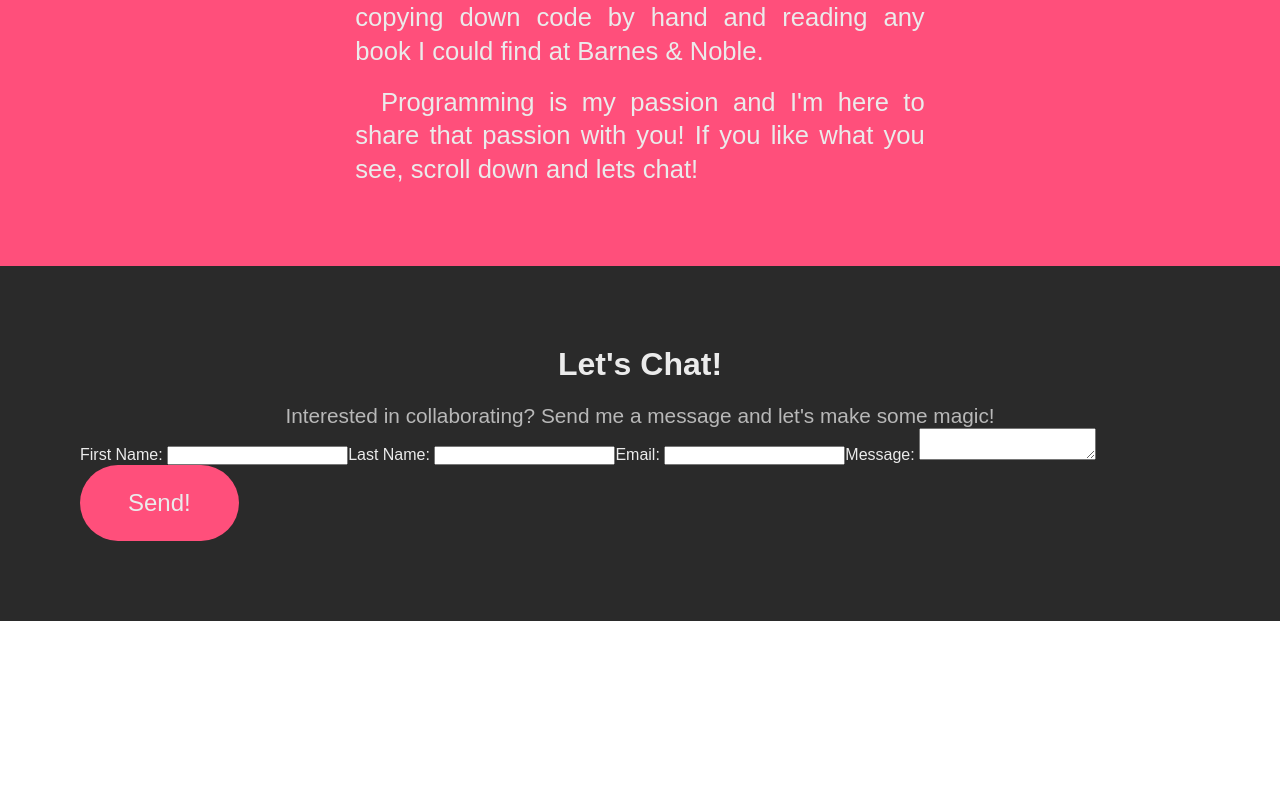
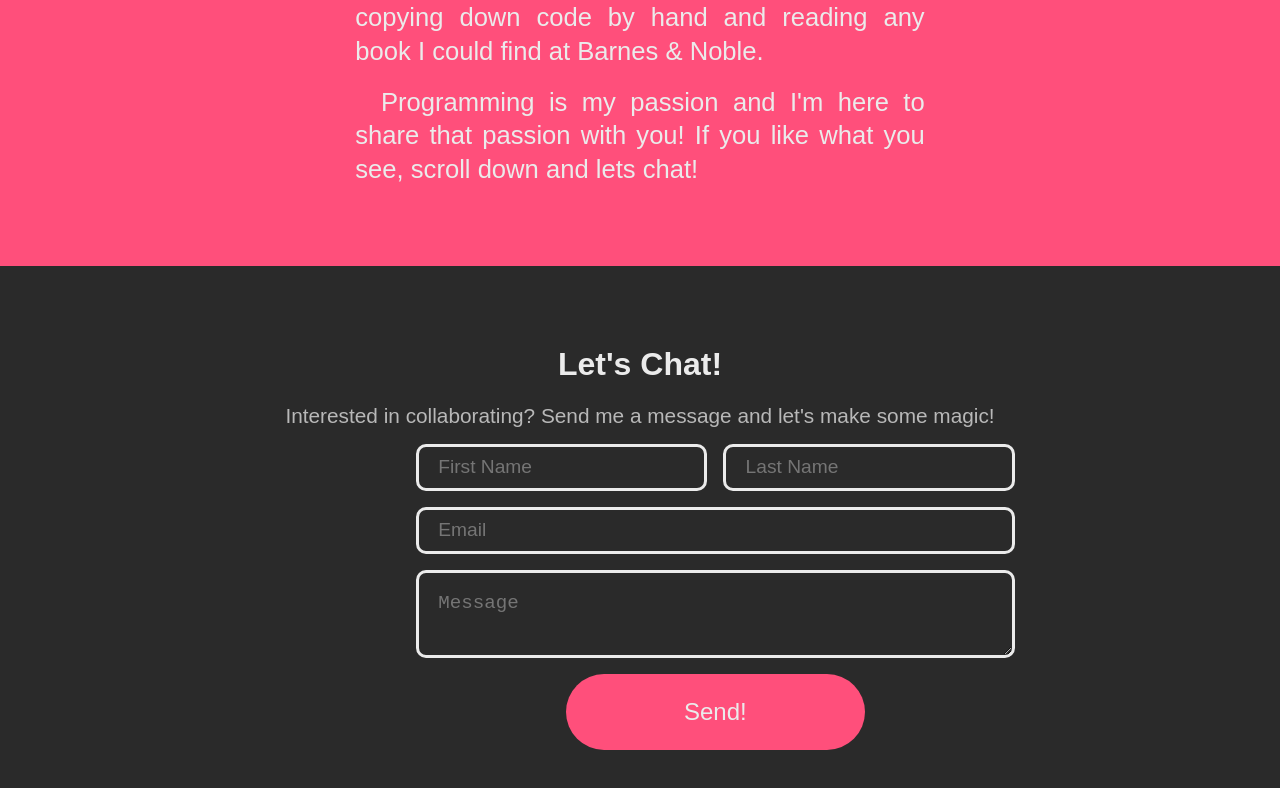
Before and after one commit to TrevorBrown-dev/trevorbrown-dev, a React (Create React App) app: page / in a window 1280 px wide. Shown: the part 986-1774 px from the top of the page. Before the commit the page ends 1607 px from the top, so only its background shows below. Built offline with nearby package versions, Linux system fonts and the light colour scheme.

Commit message:
Contact form finished

```diff
--- a/scss/components/_Button.scss
+++ b/scss/components/_Button.scss
@@ -25,6 +25,11 @@
             transform: translateY(1px);
             box-shadow: 0 0 0 $shadow-color;
         }
+
+        &:focus {
+            outline: 4px solid $color-light;
+            outline-offset: 3px;
+        }
     }
     &-secondary {
     }
--- a/scss/components/_Contact.scss
+++ b/scss/components/_Contact.scss
@@ -3,4 +3,21 @@
     z-index: 2;
     background-color: $color-dark;
     min-height: 20em;
+    .contact-form {
+        margin: 0 auto;
+        margin-top: 1em;
+        input,
+        textarea {
+            font-size: 1.2em;
+        }
+
+        width: 40%;
+        display: grid;
+        grid-template-columns: 1fr 1fr;
+        gap: 1em;
+        .button {
+            width: 50%;
+            margin: 0 auto;
+        }
+    }
 }
--- a/scss/components/_Hero.scss
+++ b/scss/components/_Hero.scss
@@ -14,6 +14,11 @@
     .slogan {
         margin-bottom: 1em;
     }
+    .subheader {
+        margin-top: 0 !important;
+        margin-bottom: 1em;
+        color: $color-off-light;
+    }
 }
 
 .hero-section {
--- /dev/null
+++ b/scss/components/_Input.scss
@@ -0,0 +1,20 @@
+input,
+textarea {
+    transition: all 0.2s ease;
+    outline: none;
+    border: none;
+    color: $color-light;
+    background-color: transparent;
+
+    border: 0.2em solid $color-light;
+    border-radius: 10px;
+    &:focus {
+        border-color: $color-primary;
+    }
+}
+textarea {
+    padding: 1em;
+}
+input {
+    padding: 0.5em 1em;
+}
--- a/scss/main.scss
+++ b/scss/main.scss
@@ -8,4 +8,5 @@
 @import './components/About';
 @import './components/Contact';
 @import './components/Button';
+@import './components/Input';
 @import './components/SplashImage';
--- a/src/components/ContactForm.tsx
+++ b/src/components/ContactForm.tsx
@@ -1,9 +1,9 @@
+import { ContactInfo, sendContactInfo } from "../pages/Contact";
 import { ButtonPrimary } from "./ButtonPrimary";
 
 export const ContactForm: React.FC = () => {
     const handleSubmit: React.FormEventHandler<HTMLFormElement> = (e) => {
         e.preventDefault();
-
         //Gather the Form Data
         const formData = new FormData(e.currentTarget);
         const data: { [key: string]: any } = {};
@@ -13,20 +13,16 @@ export const ContactForm: React.FC = () => {
         e.currentTarget.reset();
 
         //Send the Email
-        // sendContactInfo(data as ContactInfo);
+        sendContactInfo(data as ContactInfo);
     }
 
     return (
         <form action="POST" className="contact-form" onSubmit={handleSubmit}>
-            <label htmlFor="firstName">First Name: </label>
-            <input type="text" id='firstName' name="firstName" />
-            <label htmlFor="lastName">Last Name: </label>
-            <input type="text" id='lastName' name="lastName" />
-            <label htmlFor="email">Email: </label>
-            <input type="text" id='email' name="email" />
-            <label htmlFor="message">Message: </label>
-            <textarea name="message" id="message"></textarea>
-            <ButtonPrimary type='submit'>Send!</ButtonPrimary>
+            <input type="text" id='firstName' name="firstName" placeholder="First Name" required />
+            <input type="text" id='lastName' name="lastName" placeholder="Last Name" required />
+            <input type="email" id='email' name="email" placeholder="Email" style={{ gridColumn: '1/-1' }} required />
+            <textarea name="message" id="message" placeholder="Message" style={{ gridColumn: '1/-1' }} required></textarea>
+            <ButtonPrimary type='submit' style={{ gridColumn: '1/-1' }}>Send!</ButtonPrimary>
         </form>
     );
 }
--- a/src/components/Hero.tsx
+++ b/src/components/Hero.tsx
@@ -5,8 +5,9 @@ export const scrollTo = (selector: string) => {
 }
 export const Hero: React.FC = () => {
     return (
-        <section className="hero">
+        <section className="hero-section hero">
             <header>
+                <div className="subheader">trevorbrown.dev</div>
                 <h1 className="slogan">Web Dev With A Passion</h1>
                 <ButtonPrimary onClick={() => scrollTo('#contact')}>Let's Make Magic!</ButtonPrimary>
             </header>
--- a/src/styles/style.css
+++ b/src/styles/style.css
@@ -292,6 +292,11 @@ html > ::-webkit-scrollbar {
 .hero .slogan {
   margin-bottom: 1em;
 }
+.hero .subheader {
+  margin-top: 0 !important;
+  margin-bottom: 1em;
+  color: #b8b8b8;
+}
 
 .hero-section {
   padding: 5em;
@@ -328,6 +333,22 @@ html > ::-webkit-scrollbar {
   background-color: #2a2a2a;
   min-height: 20em;
 }
+.contact .contact-form {
+  margin: 0 auto;
+  margin-top: 1em;
+  width: 40%;
+  display: grid;
+  grid-template-columns: 1fr 1fr;
+  gap: 1em;
+}
+.contact .contact-form input,
+.contact .contact-form textarea {
+  font-size: 1.2em;
+}
+.contact .contact-form .button {
+  width: 50%;
+  margin: 0 auto;
+}
 
 .button {
   border: none;
@@ -352,6 +373,33 @@ html > ::-webkit-scrollbar {
   transform: translateY(1px);
   box-shadow: 0 0 0 rgba(235, 235, 235, 0.2);
 }
+.button-primary:focus {
+  outline: 4px solid #ebebeb;
+  outline-offset: 3px;
+}
+input,
+textarea {
+  transition: all 0.2s ease;
+  outline: none;
+  border: none;
+  color: #ebebeb;
+  background-color: transparent;
+  border: 0.2em solid #ebebeb;
+  border-radius: 10px;
+}
+input:focus,
+textarea:focus {
+  border-color: #ff4f7b;
+}
+
+textarea {
+  padding: 1em;
+}
+
+input {
+  padding: 0.5em 1em;
+}
+
 .splash {
   bottom: 0;
   position: absolute;
```
Also changed, not shown: 1 other file (tests, documents, lock files or other folders).
